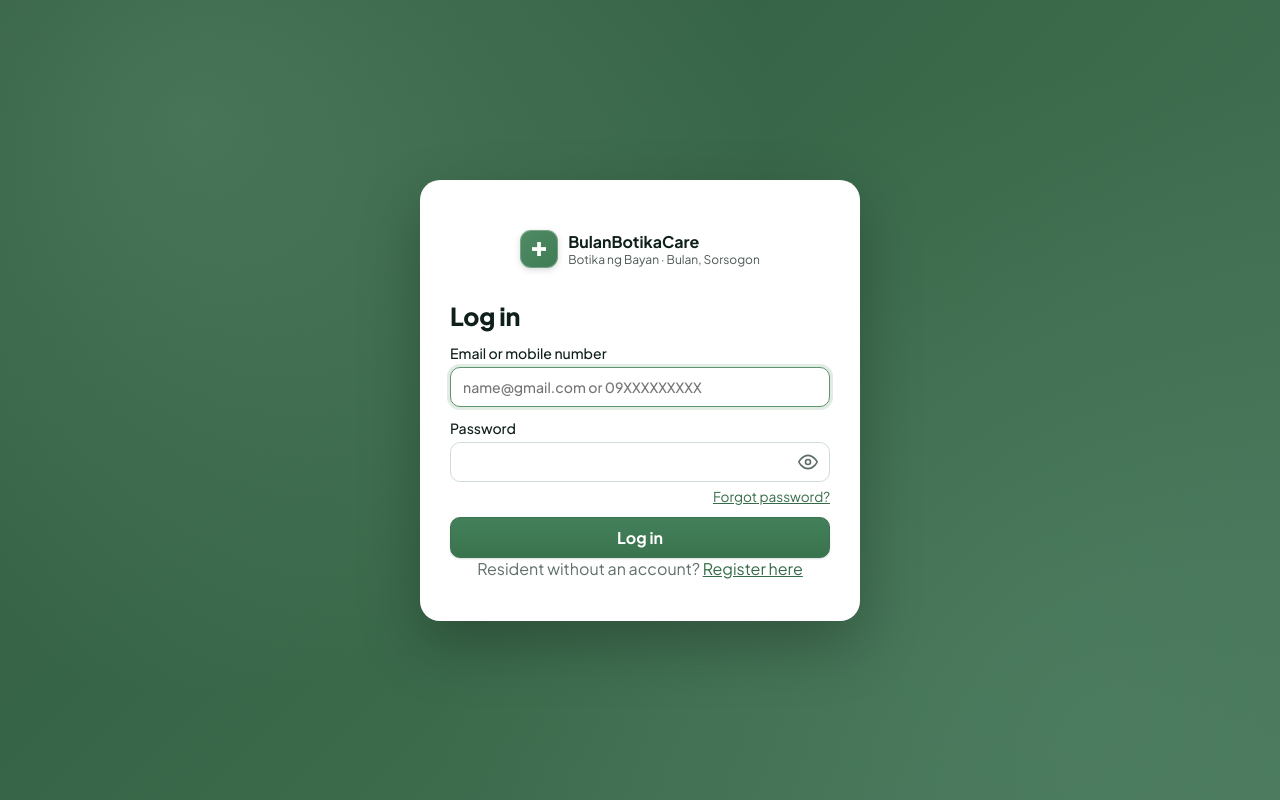
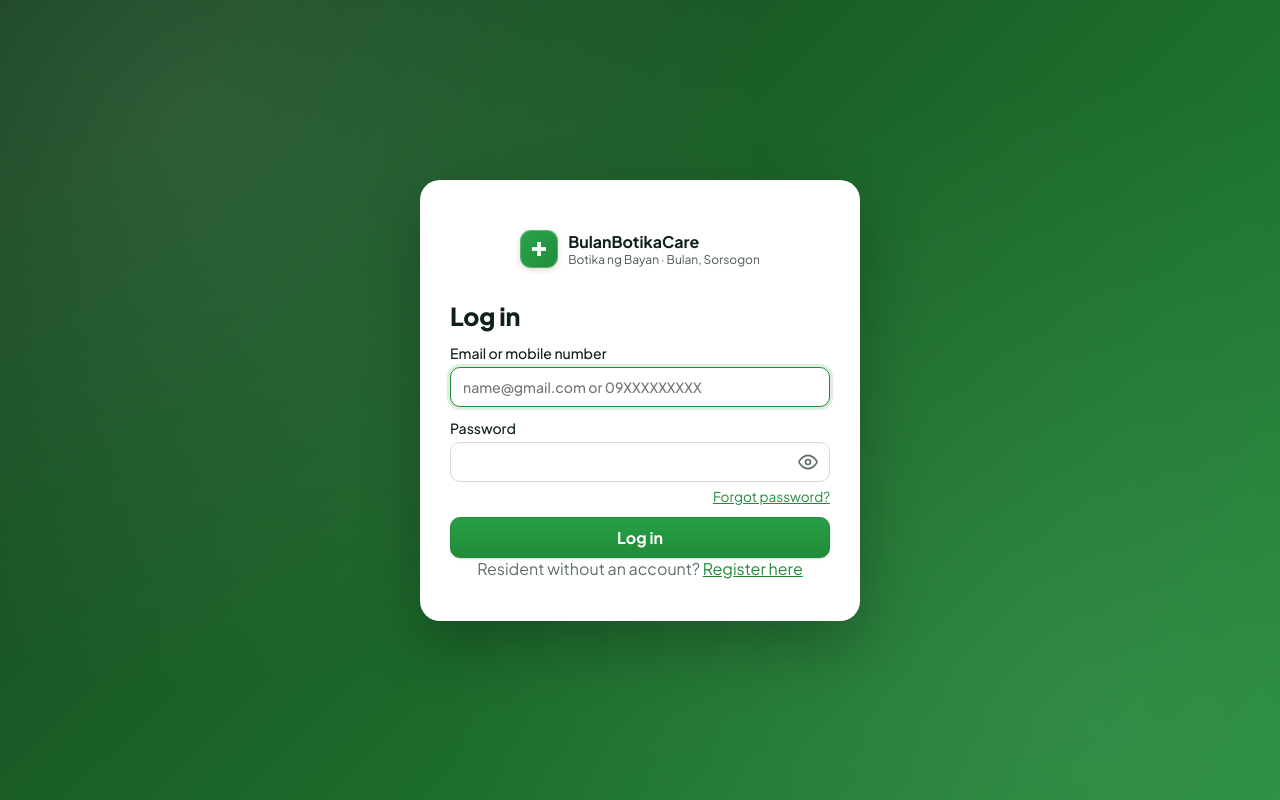
Before and after one commit to renancano22/botika-frontend, a React (Vite) app: page /login in a window 1280 px wide. Built offline with nearby package versions, Linux system fonts and the light colour scheme; no server answers.

Commit message:
Login pages use the main theme colors

```diff
--- a/src/styles.css
+++ b/src/styles.css
@@ -232,20 +232,14 @@ input:focus, select:focus, textarea:focus { outline: none; border-color: var(--p
 .modal { background: #fff; border-radius: 18px; padding: 22px; box-shadow: 0 24px 48px rgba(15, 23, 42, 0.25); width: 100%; max-width: 520px; max-height: 90vh; overflow-y: auto; }
 .modal-actions { display: flex; justify-content: flex-end; gap: 8px; margin-top: 8px; }
 
-/* ---------- auth (login, register, forgot password): calmer, muted greens */
+/* ---------- auth (login, register, forgot password): same theme as the rest of the system */
 .auth-page {
-  /* Softer shades used only on the auth pages; the rest of the system keeps the main theme. */
-  --primary: #3f7d55; --primary-dark: #346a47; --primary-soft: #e2eee6; --primary-50: #f1f7f3;
+  /* Same green as the top bar and dashboard header */
   min-height: 100vh; display: grid; place-items: center; padding: 16px;
-  background: radial-gradient(circle at 15% 15%, rgba(150, 196, 163, 0.22) 0, rgba(150, 196, 163, 0) 45%),
-    radial-gradient(circle at 85% 90%, rgba(120, 170, 140, 0.18) 0, rgba(120, 170, 140, 0) 50%),
-    linear-gradient(135deg, #2f5a3e 0%, #3b6a4b 55%, #46755a 100%);
-}
-.auth-page .brand-mark { background: linear-gradient(135deg, #4f8a63, #3f7d55); }
-.auth-page .btn { background: linear-gradient(180deg, #43805a, #3a744f); border-color: #3a744f; box-shadow: 0 1px 2px rgba(31, 61, 41, 0.18); }
-.auth-page .btn:hover { background: #346a47; box-shadow: 0 4px 12px rgba(31, 61, 41, 0.18); }
-.auth-page input:focus, .auth-page select:focus, .auth-page textarea:focus { border-color: #5f9471; box-shadow: 0 0 0 3px rgba(95, 148, 113, 0.18); }
-.auth-page .auth-card a, .auth-page .link-button { color: #356b48; }
+  background: radial-gradient(circle at 15% 15%, rgba(255, 255, 255, 0.10) 0, rgba(255, 255, 255, 0) 45%),
+    radial-gradient(circle at 85% 90%, rgba(255, 255, 255, 0.08) 0, rgba(255, 255, 255, 0) 50%),
+    linear-gradient(135deg, var(--brand-900) 0%, #1c6a2c 55%, var(--primary) 100%);
+}
 .auth-card { background: #fff; border-radius: 20px; padding: 30px; width: 100%; max-width: 440px; display: flex; flex-direction: column; box-shadow: 0 24px 60px rgba(0, 0, 0, 0.25); }
 .auth-card h1 { margin-bottom: 12px; }
 .auth-card .muted { margin-bottom: 12px; }
```
